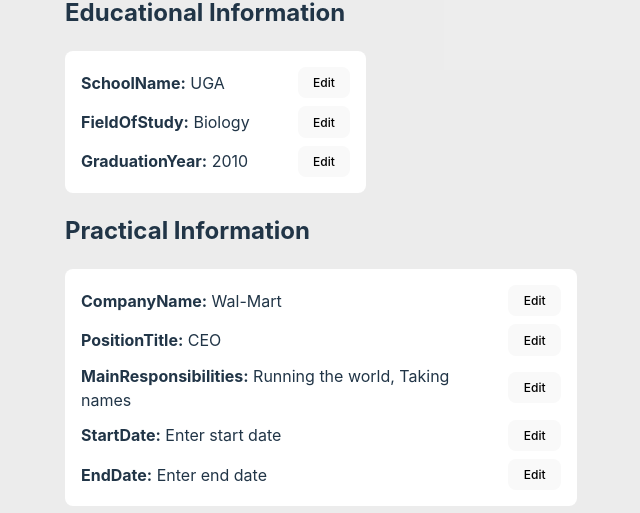
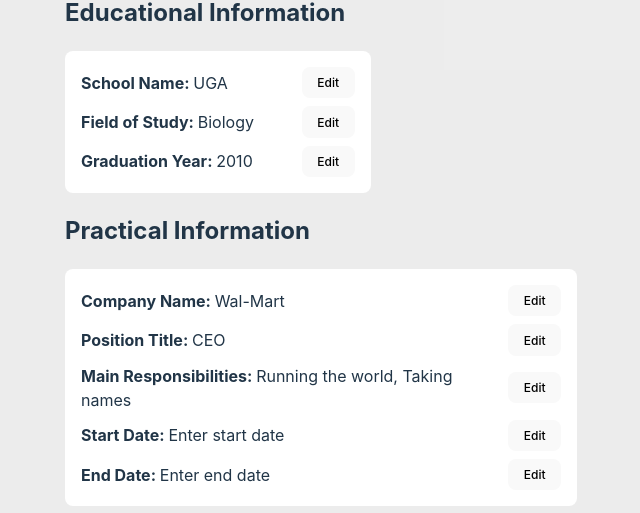
Before and after one commit to carisaelam/cv-app, a React (Vite) app: page / in a window 1280 px wide. Shown: the part 439-952 px from the top of the page, without its empty margins (319-959 px from the left). Built offline with nearby package versions, Linux system fonts and the light colour scheme.

Commit message:
Add titlecase helper function

```diff
--- a/src/components/Educational.jsx
+++ b/src/components/Educational.jsx
@@ -22,15 +22,24 @@ export default function Educational() {
     }));
   }
 
+  function titleCase(string) {
+    let titleStrings = {
+      schoolName: 'School Name: ',
+      fieldOfStudy: 'Field of Study: ',
+      graduationYear: 'Graduation Year: ',
+    };
+
+    return titleStrings[string];
+  }
+
   return (
     <div>
       <h2>Educational Information</h2>
       <div className="educational__details__container">
-      {Object.keys(formData).map((field) => (
+        {Object.keys(formData).map((field) => (
           <div className="educational__item__container" key={field}>
             <p className={`educational__${field}`}>
-              <strong>{`${field.charAt(0).toUpperCase() + field.slice(1)}:`}</strong>{' '}
-              {formData[field]}
+              <strong>{titleCase(field)}</strong> {formData[field]}
             </p>
             <input
               type="text"
--- a/src/components/Practical.jsx
+++ b/src/components/Practical.jsx
@@ -27,6 +27,18 @@ export default function Practical() {
     }));
   }
 
+  function titleCase(string) {
+    let titleStrings = {
+      companyName: 'Company Name: ',
+      positionTitle: 'Position Title: ',
+      mainResponsibilities: 'Main Responsibilities: ',
+      startDate: 'Start Date: ',
+      endDate: 'End Date: ',
+    };
+
+    return titleStrings[string];
+  }
+
   return (
     <div>
       <h2>Practical Information</h2>
@@ -34,8 +46,7 @@ export default function Practical() {
         {Object.keys(formData).map((field) => (
           <div className="practical__item__container" key={field}>
             <p className={`practical__${field}`}>
-              <strong>{`${field.charAt(0).toUpperCase() + field.slice(1)}:`}</strong>{' '}
-              {formData[field]}
+              <strong>{titleCase(field)}</strong> {formData[field]}
             </p>
             <input
               type={
```
